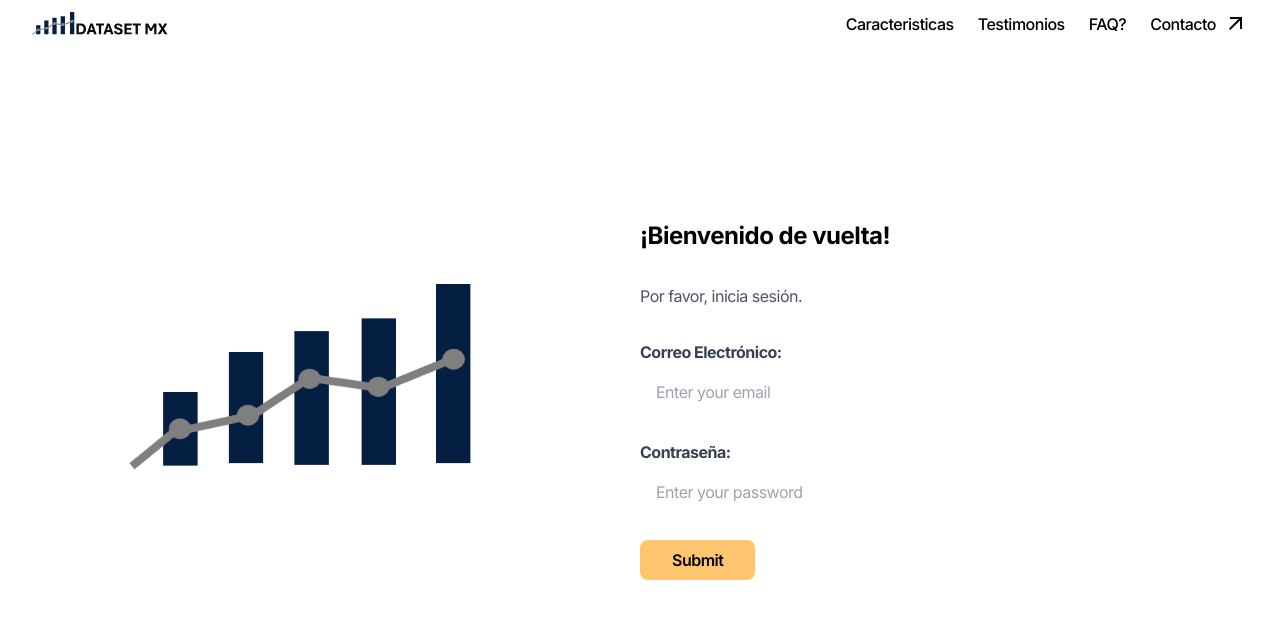
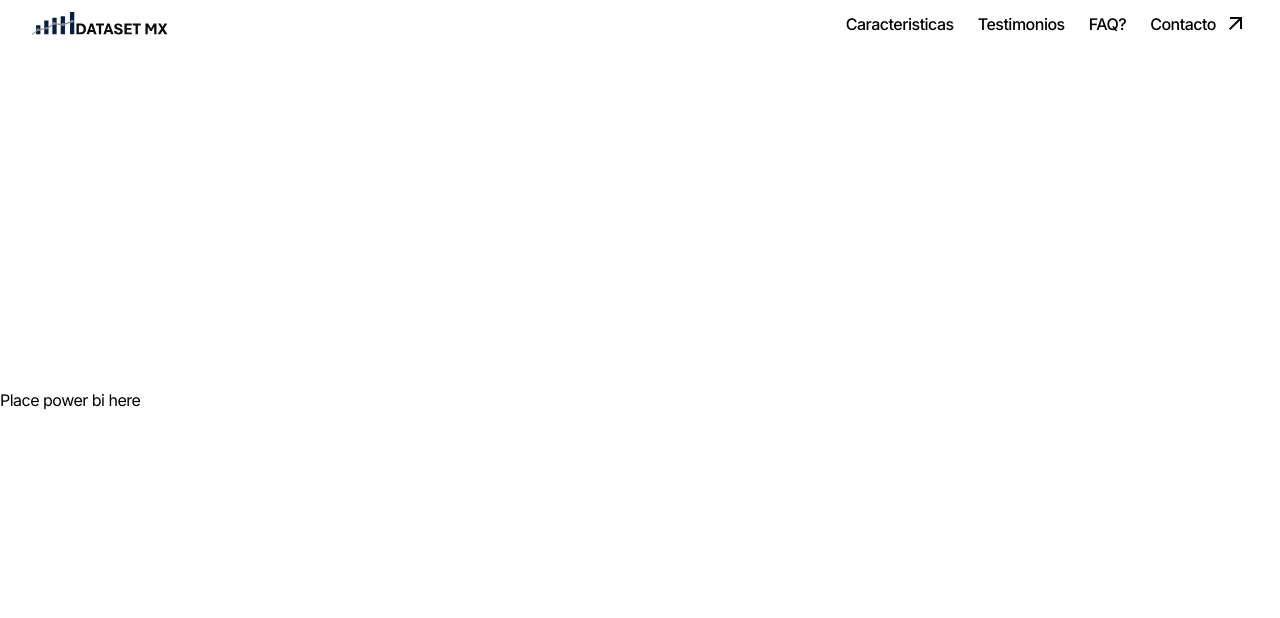
Before and after one commit to Lunnajera/lunnajera.github.io, a Next.js app: page /profile in a window 1280 px wide. Shown: the top 618 px of the page. Built offline with nearby package versions, Linux system fonts and the light colour scheme.

Commit message:
asdfasdf

```diff
--- a/pages/profile.js
+++ b/pages/profile.js
@@ -4,75 +4,13 @@ import { FormEvent } from 'react'
 import { useRouter } from 'next/router'
 
 export default function profile() {
-  const router = useRouter()
-
-  async function handleSubmit(event) {
-  const email = document.getElementById('email').value;
-  const password = document.getElementById('password').value;
-
-
-  const response = await fetch('/api/auth/login', {
-    method: 'POST',
-    headers: { 'Content-Type': 'application/json' },
-    body: JSON.stringify({ email, password }),
-  })
-
-  if (response.ok) {
-    router.push('/profile')
-  } else {
-    // Handle errors
-  }
-}
+console.log("Hello");
 
   return (
     <div className='layout'>
     <Header />
     <div className="flex flex-col items-center md:flex-row md:h-screen">
-      <div className="flex items-center justify-center w-full md:w-1/2">
-        <Image src="/login_chart.png" alt="Login Image" width={800} height={600} />
-      </div>
-      <div className="flex flex-col items-center justify-center w-full md:w-1/4">
-        <div className="w-full max-w-md space-y-8">
-          <div>
-            <h1 className="text-2xl font-bold">¡Bienvenido de vuelta!</h1>
-            <p className="mt-2 text-gray-600">
-              Por favor, inicia sesión.
-            </p>
-          </div>
-          <form className="mt-8 space-y-6">
-            <div>
-              <label htmlFor="email" className="block font-bold text-gray-700">
-                Correo Electrónico:
-              </label>
-              <input
-                id="email"
-                type="email"
-                placeholder="Enter your email"
-                className="w-full px-4 py-3 mt-1 border-gray-300 rounded-md focus:border-indigo-500 focus:ring focus:ring-indigo-200"
-                required
-              />
-            </div>
-            <div>
-              <label
-                htmlFor="password"
-                className="block font-bold text-gray-700"
-              >
-                Contraseña:
-              </label>
-              <input
-                id="password"
-                type="password"
-                placeholder="Enter your password"
-                className="w-full px-4 py-3 mt-1 border-gray-300 rounded-md focus:border-indigo-500 focus:ring focus:ring-indigo-200"
-                required
-              />
-            </div>
-            <div>
-            <button type="submit" className="btn btn--secondary" icon="material-symbols:arrow-forward-rounded" onClick={handleSubmit}>Submit</button>
-            </div>
-          </form>
-        </div>
-      </div>
+      Place power bi here
     </div>
   </div>
   );
```
